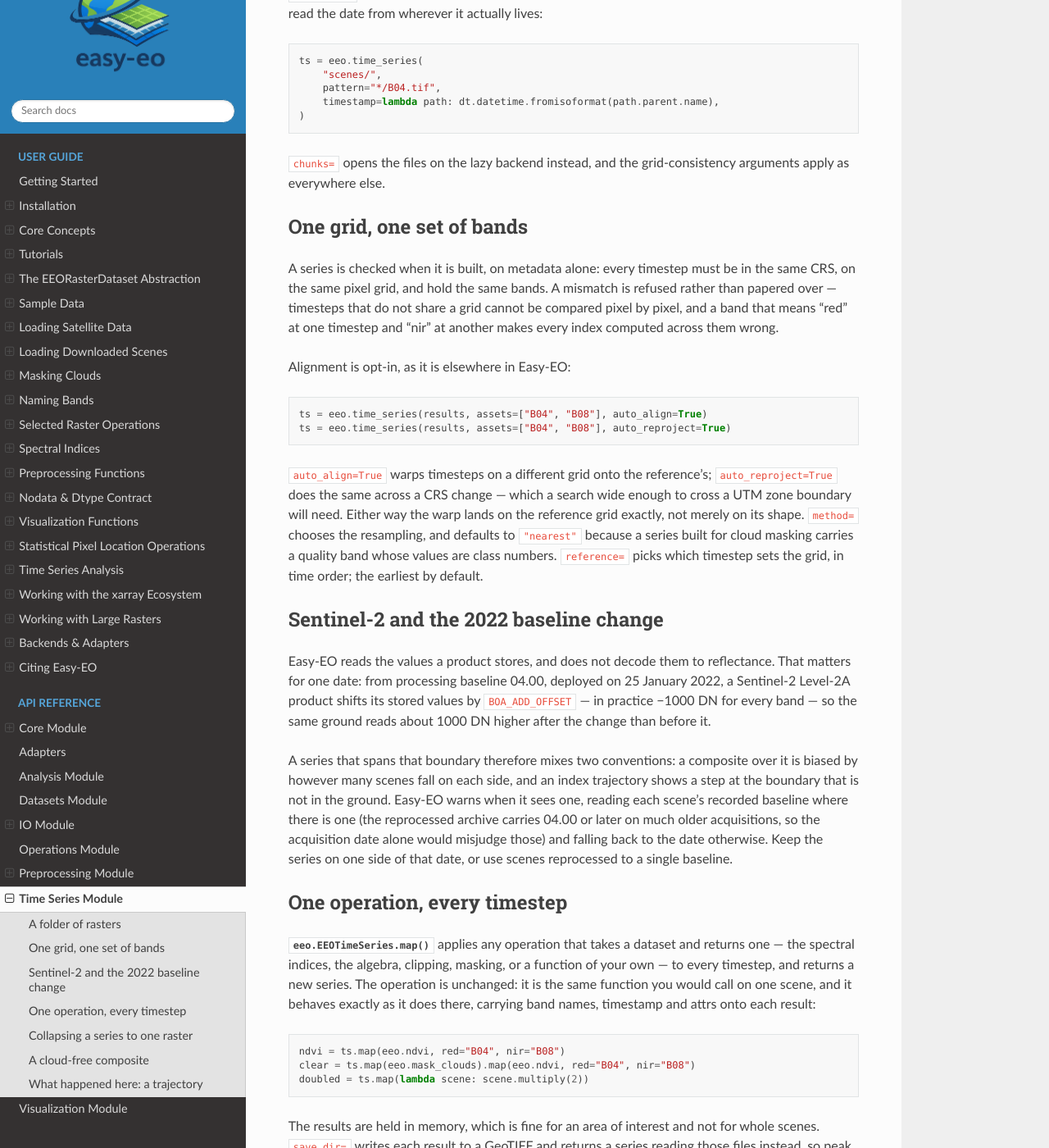
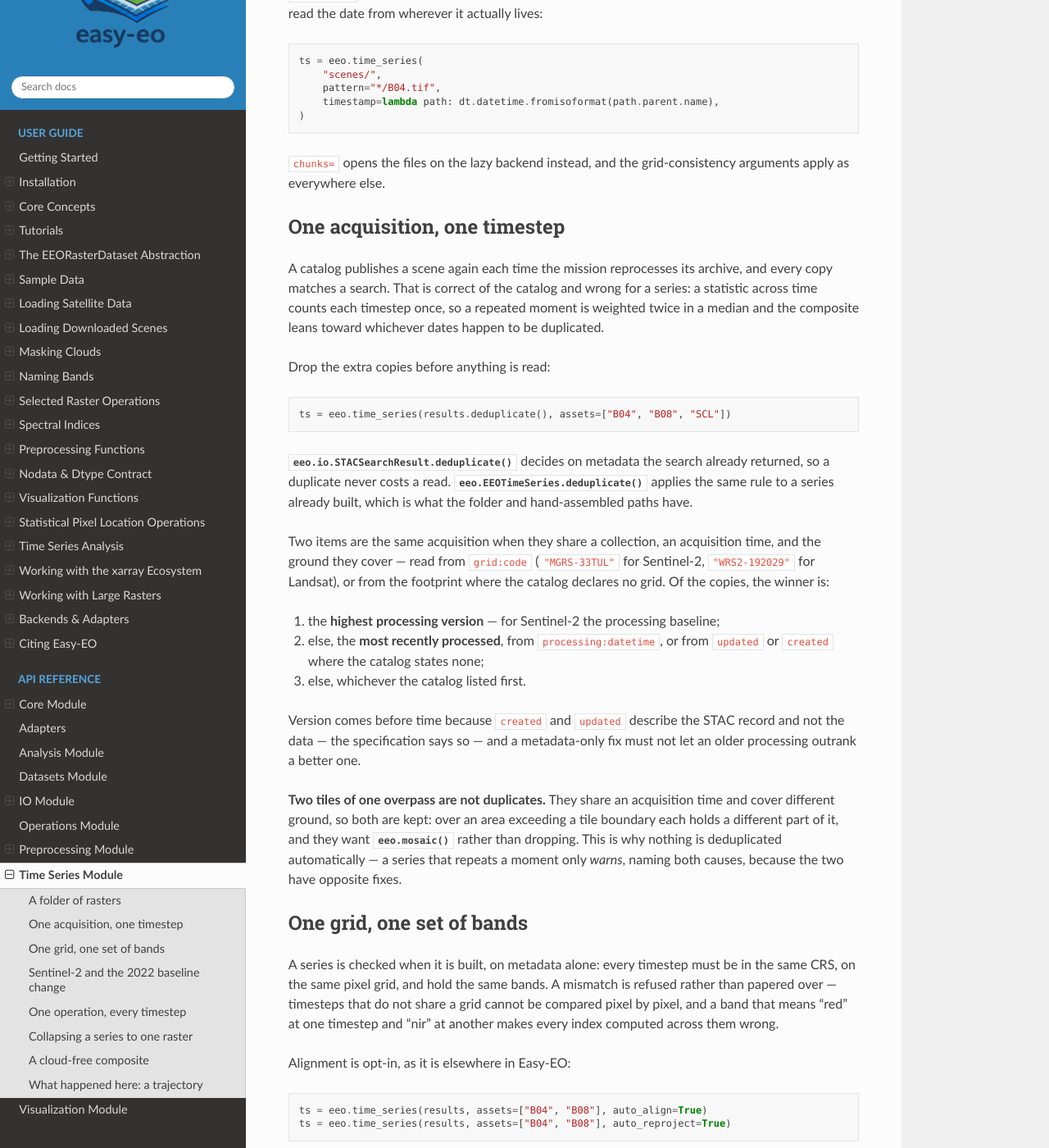
Before and after one commit to Tommy-Burns/easy-eo, a Sphinx documentation site: the page built from docs/source/modules/timeseries.rst, in a window 1280 px wide and 1400 px high, scrolled down 1415 px. Shown: the whole window at 82% size. Built offline with Sphinx 7.4.7 and the Read the Docs theme 3.1.0, drawn with Linux system fonts in a browser that asks for light colours.

Commit message:
docs(time series): keep one item per acquisition

```diff
--- a/docs/source/modules/timeseries.rst
+++ b/docs/source/modules/timeseries.rst
@@ -79,6 +79,47 @@ function of the path, so it can read the date from wherever it actually lives:
 
 ``chunks=`` opens the files on the lazy backend instead, and the
 grid-consistency arguments apply as everywhere else.
+
+One acquisition, one timestep
+-----------------------------
+
+A catalog publishes a scene again each time the mission reprocesses its archive,
+and every copy matches a search. That is correct of the catalog and wrong for a
+series: a statistic across time counts each timestep once, so a repeated moment
+is weighted twice in a median and the composite leans toward whichever dates
+happen to be duplicated.
+
+Drop the extra copies before anything is read:
+
+.. code-block:: python
+
+    ts = eeo.time_series(results.deduplicate(), assets=["B04", "B08", "SCL"])
+
+:meth:`eeo.io.STACSearchResult.deduplicate` decides on metadata the search
+already returned, so a duplicate never costs a read.
+:meth:`eeo.EEOTimeSeries.deduplicate` applies the same rule to a series already
+built, which is what the folder and hand-assembled paths have.
+
+Two items are the same acquisition when they share a collection, an acquisition
+time, and the ground they cover — read from ``grid:code`` (``"MGRS-33TUL"`` for
+Sentinel-2, ``"WRS2-192029"`` for Landsat), or from the footprint where the
+catalog declares no grid. Of the copies, the winner is:
+
+1. the **highest processing version** — for Sentinel-2 the processing baseline;
+2. else, the **most recently processed**, from ``processing:datetime``,
+   or from ``updated`` or ``created`` where the catalog states none;
+3. else, whichever the catalog listed first.
+
+Version comes before time because ``created`` and ``updated`` describe the STAC
+record and not the data — the specification says so — and a metadata-only fix
+must not let an older processing outrank a better one.
+
+**Two tiles of one overpass are not duplicates.** They share an acquisition time
+and cover different ground, so both are kept: over an area exceeding a tile
+boundary each holds a different part of it, and they want :func:`eeo.mosaic`
+rather than dropping. This is why nothing is deduplicated automatically — a
+series that repeats a moment only *warns*, naming both causes, because the two
+have opposite fixes.
 
 One grid, one set of bands
 --------------------------
```
Also changed, not shown: docs/source/user_guide/loading_satellite_data.rst (+12 -2 lines), docs/source/user_guide/time_series.rst (+9 -7 lines).
